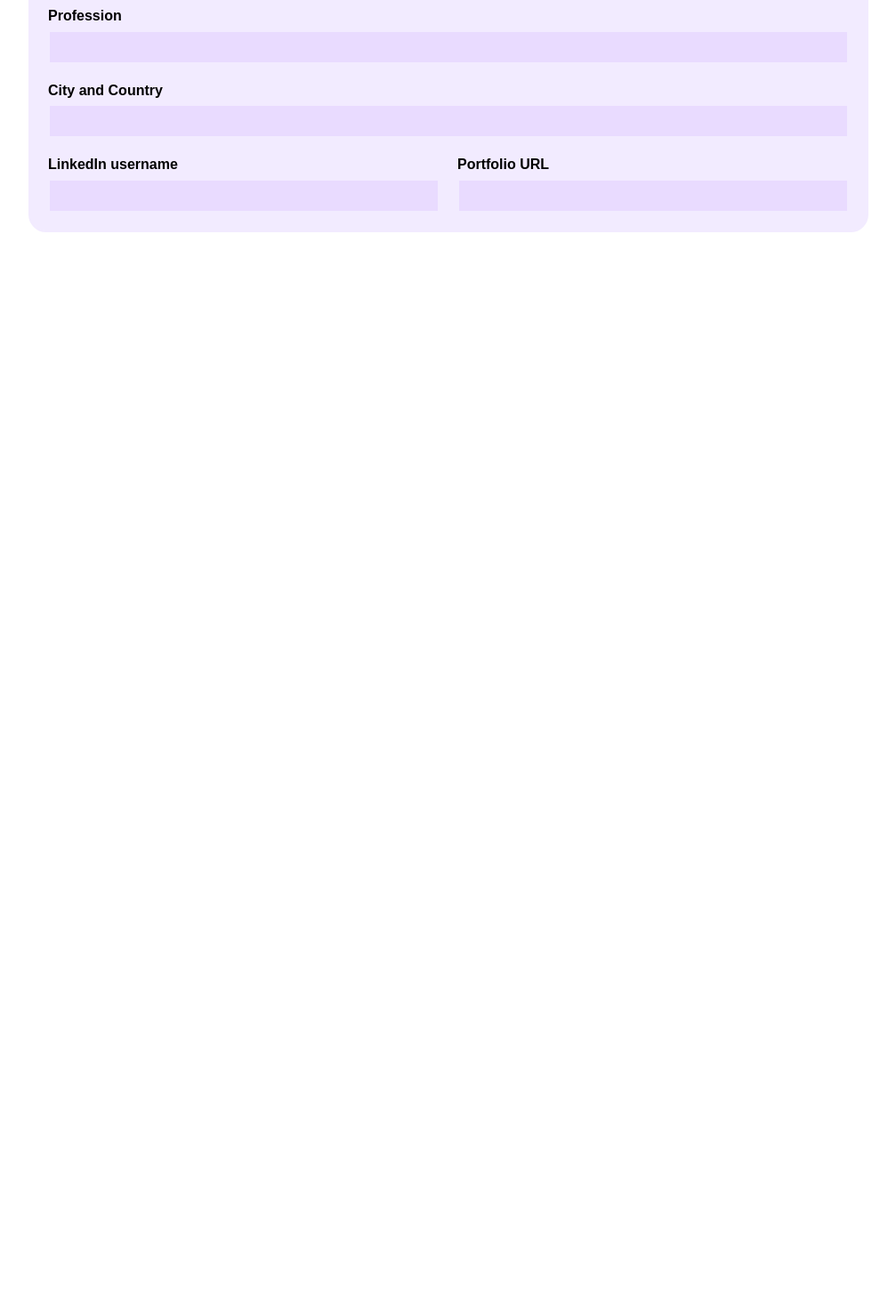
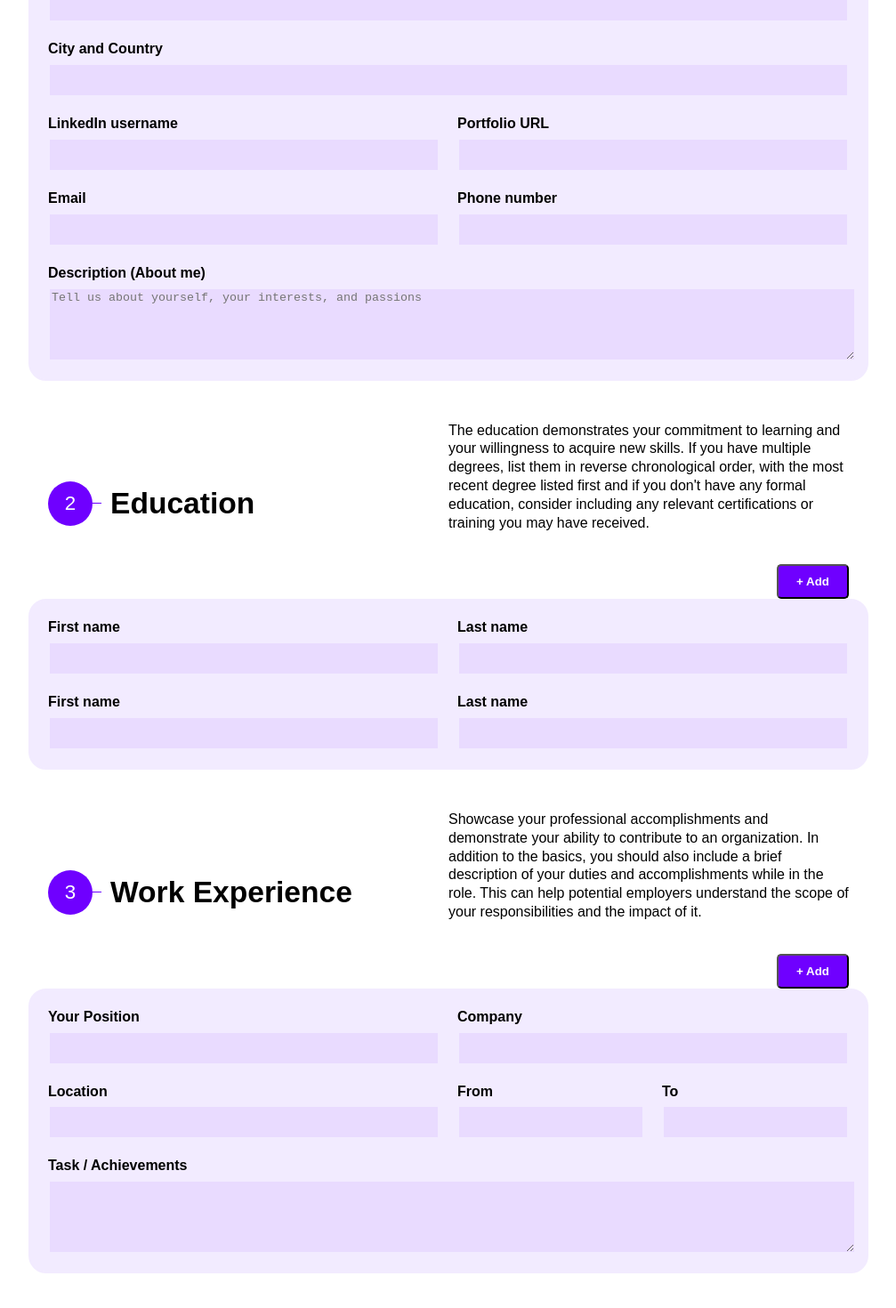
Before and after one commit to marcosferr/CV-Application, a React (Vite) app: page / in a window 1280 px wide. Shown: the part 924-2394 px from the top of the page at 89% size, without its empty margins (136-1143 px from the left). Before the commit the page ends 1235 px from the top, so only its background shows below. Built offline with nearby package versions, Linux system fonts and the light colour scheme.

Commit message:
Add form sections for education and work experience

```diff
--- a/src/components/Main.jsx
+++ b/src/components/Main.jsx
@@ -1,32 +1,22 @@
-import FormSection from "./form-components/FormSection";
-import FormWrapper from "./form-components/FormWrapper";
 import FormGeneralInformation from "./form-sections/FormGeneralInformation";
 import FormProfilePicture from "./form-sections/FormProfilePicture";
+import FormEducation from "./form-sections/FormEducation";
+import FormWorkExperience from "./form-sections/FormWorkExperience";
 const Main = () => {
   const desc = [
     "This is a critical part of your CV as it gives the potential employer a glimpse of who you are. This is an opportunity for you to introduce yourself, highlight your skills, and provide a brief summary of your career goals.",
-    ,
     "The education demonstrates your commitment to learning and your willingness to acquire new skills. If you have multiple degrees, list them in reverse chronological order, with the most recent degree listed first and if you don't have any formal education, consider including any relevant certifications or training you may have received.",
-    ,
     "Showcase your professional accomplishments and demonstrate your ability to contribute to an organization. In addition to the basics, you should also include a brief description of your duties and accomplishments while in the role. This can help potential employers understand the scope of your responsibilities and the impact of it.",
     ,
     "Here is an opportunity to showcase your relevant abilities and qualifications for the job. Be specific about your skills and match them with the requirements of the job you're applying for. Include technical skills, communication skills, and problem-solving abilities.",
   ];
   return (
     <main>
-      <FormWrapper className={"form-picture"}>
-        <FormProfilePicture />
-      </FormWrapper>
-      <FormSection
-        number={1}
-        title={"General Information"}
-        description={desc[0]}
-        action={() => {}}
-        actionText={"Add"}
-      />
-      <FormWrapper>
-        <FormGeneralInformation />
-      </FormWrapper>
+      <FormProfilePicture />
+
+      <FormGeneralInformation description={desc[0]} />
+      <FormEducation description={desc[1]} />
+      <FormWorkExperience description={desc[2]} />
     </main>
   );
 };
--- /dev/null
+++ b/src/components/form-components/FormTextArea.jsx
@@ -0,0 +1,25 @@
+const FormTextArea = ({
+  className,
+  label,
+  name,
+  handleChange,
+  value,
+  placeholder,
+}) => {
+  return (
+    <>
+      <div className={`input-combo ${className}`}>
+        {label ? <label htmlFor={name}>{label}</label> : null}
+        <textarea
+          rows={5}
+          name={name}
+          onChange={handleChange}
+          value={value}
+          placeholder={placeholder}
+        />
+      </div>
+    </>
+  );
+};
+
+export default FormTextArea;
--- /dev/null
+++ b/src/components/form-sections/FormEducation.jsx
@@ -0,0 +1,48 @@
+import FormSection from "../form-components/FormSection";
+import FormInput from "../form-components/FormInput";
+import FormWrapper from "../form-components/FormWrapper";
+const FormEducation = ({ description }) => {
+  return (
+    <>
+      <FormSection
+        number={2}
+        title={"Education"}
+        description={description}
+        action={() => {}}
+        actionText={"Add"}
+      />
+      <FormWrapper>
+        <div className="flex gap-2">
+          <FormInput
+            label="First name"
+            name="name"
+            type="text"
+            className="flex-1"
+          />
+          <FormInput
+            label="Last name"
+            name="lastName"
+            type="text"
+            className="flex-1"
+          />
+        </div>
+        <div className="flex gap-2">
+          <FormInput
+            label="First name"
+            name="name"
+            type="text"
+            className="flex-1"
+          />
+          <FormInput
+            label="Last name"
+            name="lastName"
+            type="text"
+            className="flex-1"
+          />
+        </div>
+      </FormWrapper>
+    </>
+  );
+};
+
+export default FormEducation;
--- a/src/components/form-sections/FormGeneralInformation.jsx
+++ b/src/components/form-sections/FormGeneralInformation.jsx
@@ -1,10 +1,22 @@
 import { useContext } from "react";
 import { FormContext } from "../../context/FormContext";
 import FormInput from "../form-components/FormInput";
-const FormGeneralInformation = () => {
+import FormTextArea from "../form-components/FormTextArea";
+import FormWrapper from "../form-components/FormWrapper";
+import FormSection from "../form-components/FormSection";
+const FormGeneralInformation = ({ description }) => {
   const { form, dispatch } = useContext(FormContext);
+
   return (
     <>
+      <FormSection
+        number={1}
+        title={"General Information"}
+        description={description}
+        action={() => {}}
+        actionText={"Add"}
+      />
+      <FormWrapper>
         <div className="flex gap-2">
           <FormInput
             label="First name"
@@ -33,8 +45,28 @@ const FormGeneralInformation = () => {
             name=""
             type="text"
             className={"flex-1"}
+          />{" "}
+        </div>
+        <div className="flex gap-2">
+          <FormInput
+            label="Email"
+            name="email"
+            type="text"
+            className="flex-1"
+          />
+          <FormInput
+            label="Phone number"
+            name="phoneNumber"
+            type="text"
+            className={"flex-1"}
           />
         </div>
+        <FormTextArea
+          label="Description (About me)"
+          name="aboutMe"
+          placeholder={"Tell us about yourself, your interests, and passions"}
+        />
+      </FormWrapper>
     </>
   );
 };
--- a/src/components/form-sections/FormProfilePicture.jsx
+++ b/src/components/form-sections/FormProfilePicture.jsx
@@ -1,5 +1,6 @@
 import { useContext } from "react";
 import { FormContext } from "../../context/FormContext";
+import FormWrapper from "../form-components/FormWrapper";
 const FormProfilePicture = () => {
   const { form, dispatch } = useContext(FormContext);
 
@@ -15,7 +16,7 @@ const FormProfilePicture = () => {
   };
 
   return (
-    <>
+    <FormWrapper className={"form-picture"}>
       <div className="profile-picture-container">
         {form.profilePicUrl ? (
           <img className="profile-pic" src={form.profilePicUrl} alt="Profile" />
@@ -32,7 +33,7 @@ const FormProfilePicture = () => {
         </p>
         <input type="file" onChange={handleProfilePicUpload} />
       </div>
-    </>
+    </FormWrapper>
   );
 };
 
--- /dev/null
+++ b/src/components/form-sections/FormWorkExperience.jsx
@@ -0,0 +1,58 @@
+import FormSection from "../form-components/FormSection";
+import FormInput from "../form-components/FormInput";
+import FormWrapper from "../form-components/FormWrapper";
+import FormTextArea from "../form-components/FormTextArea";
+const FormWorkExperience = ({ description }) => {
+  return (
+    <>
+      <FormSection
+        number={3}
+        title={"Work Experience"}
+        description={description}
+        action={() => {}}
+        actionText={"Add"}
+      />
+      <FormWrapper>
+        <div className="flex gap-2">
+          <FormInput
+            label="Your Position"
+            name="name"
+            type="text"
+            className="flex-1"
+          />
+          <FormInput
+            label="Company"
+            name="lastName"
+            type="text"
+            className="flex-1"
+          />
+        </div>
+        <div className="flex gap-2">
+          <FormInput
+            label="Location"
+            name="name"
+            type="text"
+            className="flex-1"
+          />
+          <div className="flex gap-2 flex-1">
+            <FormInput
+              label="From"
+              name="lastName"
+              type="text"
+              className="flex-1"
+            />
+            <FormInput
+              label="To"
+              name="lastName"
+              type="text"
+              className="flex-1"
+            />
+          </div>
+        </div>
+        <FormTextArea label="Task / Achievements" name="" />
+      </FormWrapper>
+    </>
+  );
+};
+
+export default FormWorkExperience;
--- a/src/index.css
+++ b/src/index.css
@@ -162,21 +162,34 @@ textarea {
   display: flex;
   gap: 20px;
   align-items: center;
+  flex: 1;
 }
 .number {
   background-color: #6f00ff;
   border-radius: 50%;
-  width: 75px;
+  width: 50px;
   height: 50px;
   color: white;
   display: flex;
   justify-content: center;
   align-items: center;
+  flex-shrink: 0;
+}
+.number::after {
+  background-color: #6f00ff;
+  content: "";
+  height: 1px;
+  position: absolute;
+  transform: translateX(30px);
+
+  width: 10px;
 }
 .description-container {
+  flex: 1;
   display: flex;
   flex-direction: column;
   gap: 20px;
+  font-size: 1rem;
 }
 
 .description-container > button {
@@ -224,3 +237,7 @@ input {
   border: 2px solid #f2ebff;
   height: 2rem;
 }
+textarea {
+  background-color: #e9dbff;
+  border: 2px solid #f2ebff;
+}
```
Lines whose indentation alone changed are shown as unchanged.
